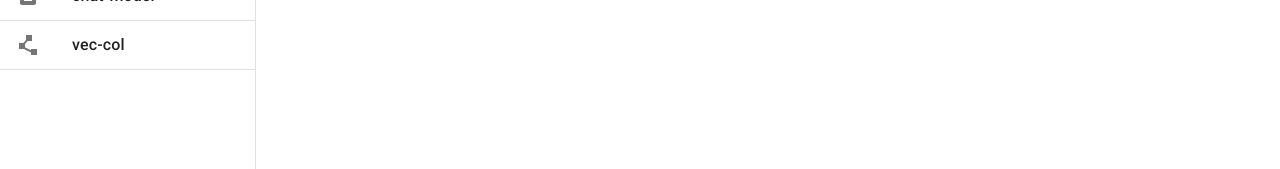
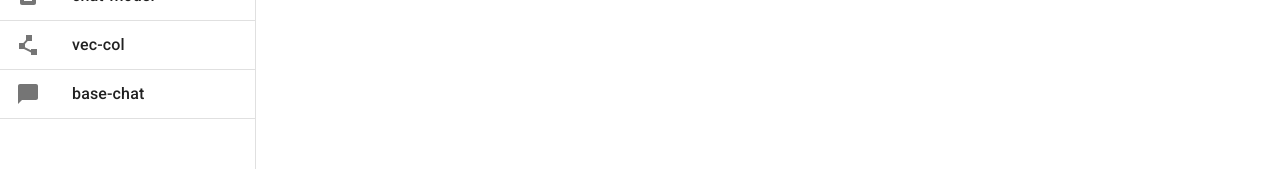
Before and after one commit to panalexeu/scribe_rag, a Next.js app in the folder scribe_ui/: page / in a window 1280 px wide. Shown: the part 289-458 px from the top of the page. Built offline with nearby package versions, Linux system fonts and the light colour scheme.

Commit message:
working on base chat, added circular progress

```diff
--- a/scribe_ui/src/app/components/NavList.tsx
+++ b/scribe_ui/src/app/components/NavList.tsx
@@ -12,9 +12,10 @@ import PendingActionsIcon from '@mui/icons-material/PendingActions';
 import DescriptionIcon from '@mui/icons-material/Description';
 import KeyIcon from "@mui/icons-material/Key";
 import DataArrayIcon from '@mui/icons-material/DataArray';
-import { useRouter } from 'next/navigation';
+import {useRouter} from 'next/navigation';
 import SmartToyIcon from '@mui/icons-material/SmartToy';
 import PolylineIcon from '@mui/icons-material/Polyline';
+import ChatBubbleIcon from '@mui/icons-material/ChatBubble';
 
 export default function NavList() {
     const router = useRouter();
@@ -24,7 +25,7 @@ export default function NavList() {
             {/* api-key */}
             <ListItem disablePadding={true}>
                 <ListItemButton
-                    onClick = {
+                    onClick={
                         () => router.push('/api-key')
                     }
                 >
@@ -39,7 +40,7 @@ export default function NavList() {
             {/* sys-prompt */}
             <ListItem disablePadding={true}>
                 <ListItemButton
-                    onClick = {
+                    onClick={
                         () => router.push('/sys-prompt')
                     }
                 >
@@ -54,7 +55,7 @@ export default function NavList() {
             {/* doc-proc-cnf */}
             <ListItem disablePadding={true}>
                 <ListItemButton
-                    onClick = {
+                    onClick={
                         () => router.push('/doc-proc-cnf')
                     }
                 >
@@ -69,7 +70,7 @@ export default function NavList() {
             {/* embed-model */}
             <ListItem disablePadding={true}>
                 <ListItemButton
-                    onClick = {
+                    onClick={
                         () => router.push('/embed-model')
                     }
                 >
@@ -84,7 +85,7 @@ export default function NavList() {
             {/* chat-model */}
             <ListItem disablePadding={true}>
                 <ListItemButton
-                    onClick = {
+                    onClick={
                         () => router.push('/chat-model')
                     }
                 >
@@ -99,7 +100,7 @@ export default function NavList() {
             {/* vec-col */}
             <ListItem disablePadding={true}>
                 <ListItemButton
-                    onClick = {
+                    onClick={
                         () => router.push('/vec-col')
                     }
                 >
@@ -111,6 +112,21 @@ export default function NavList() {
             </ListItem>
             <Divider/>
 
+            {/* base-chat */}
+            <ListItem disablePadding={true}>
+                <ListItemButton
+                    onClick={
+                        () => router.push('/base-chat')
+                    }
+                >
+                    <ListItemIcon>
+                        <ChatBubbleIcon/>
+                    </ListItemIcon>
+                    <ListItemText primary={"base-chat"}/>
+                </ListItemButton>
+            </ListItem>
+            <Divider/>
+
         </List>
     );
 }
```
Also changed, not shown: scribe_ui/src/app/loading.tsx (added, +21 -0 lines).
